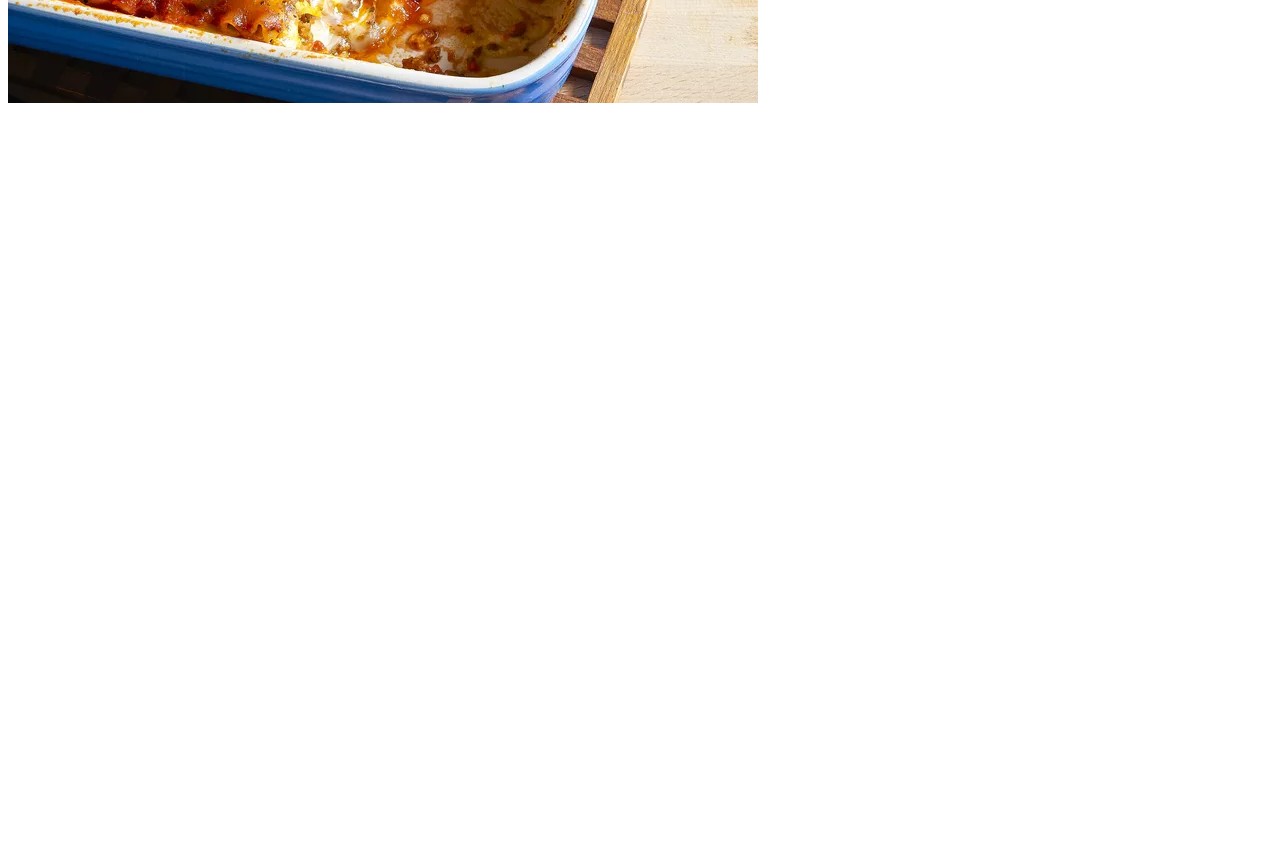
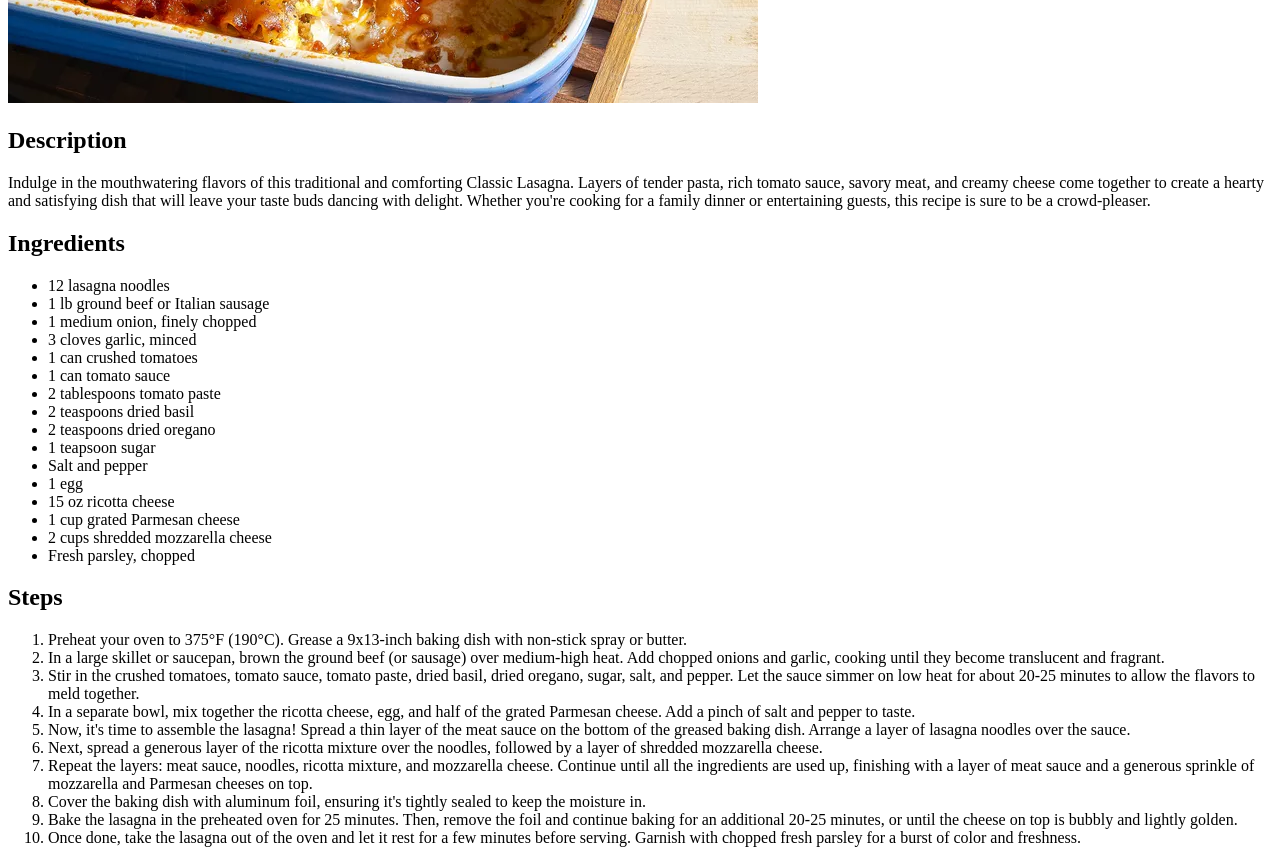
Before and after one commit to wwmanley/odin-recipes, a plain HTML site: page recipes/lasagna.html in a window 1280 px wide. Shown: the part 540-1403 px from the top of the page. Before the commit the page ends 800 px from the top, so only its background shows below. Drawn offline with Linux system fonts and the light colour scheme.

Commit message:
Lasagna page content updated

```diff
--- a/recipes/lasagna.html
+++ b/recipes/lasagna.html
@@ -9,5 +9,40 @@
 <body>
     <h1>Lasagna</h1>
     <img src="../images/lasagna.jpg">
+    <h2>Description</h2>
+    <p>Indulge in the mouthwatering flavors of this traditional and comforting Classic Lasagna. Layers of tender pasta, rich tomato sauce, savory meat, and creamy cheese come together to create a hearty and satisfying dish that will leave your taste buds dancing with delight. Whether you're cooking for a family dinner or entertaining guests, this recipe is sure to be a crowd-pleaser.
+    </p>
+    <h2>Ingredients</h2>
+    <ul>
+        <li>12 lasagna noodles</li>
+        <li>1 lb ground beef or Italian sausage</li>
+        <li>1 medium onion, finely chopped</li>
+        <li>3 cloves garlic, minced</li>
+        <li>1 can crushed tomatoes</li>
+        <li>1 can tomato sauce</li>
+        <li>2 tablespoons tomato paste</li>
+        <li>2 teaspoons dried basil</li>
+        <li>2 teaspoons dried oregano</li>
+        <li>1 teapsoon sugar</li>
+        <li>Salt and pepper</li>
+        <li>1 egg</li>
+        <li>15 oz ricotta cheese</li>
+        <li>1 cup grated Parmesan cheese</li>
+        <li>2 cups shredded mozzarella cheese</li>
+        <li>Fresh parsley, chopped</li>
+    </ul>
+    <h2>Steps</h2>
+    <ol>
+        <li>Preheat your oven to 375°F (190°C). Grease a 9x13-inch baking dish with non-stick spray or butter.</li>
+        <li>In a large skillet or saucepan, brown the ground beef (or sausage) over medium-high heat. Add chopped onions and garlic, cooking until they become translucent and fragrant.</li>
+        <li>Stir in the crushed tomatoes, tomato sauce, tomato paste, dried basil, dried oregano, sugar, salt, and pepper. Let the sauce simmer on low heat for about 20-25 minutes to allow the flavors to meld together.</li>
+        <li>In a separate bowl, mix together the ricotta cheese, egg, and half of the grated Parmesan cheese. Add a pinch of salt and pepper to taste.</li>
+        <li>Now, it's time to assemble the lasagna! Spread a thin layer of the meat sauce on the bottom of the greased baking dish. Arrange a layer of lasagna noodles over the sauce.</li>
+        <li>Next, spread a generous layer of the ricotta mixture over the noodles, followed by a layer of shredded mozzarella cheese.</li>
+        <li>Repeat the layers: meat sauce, noodles, ricotta mixture, and mozzarella cheese. Continue until all the ingredients are used up, finishing with a layer of meat sauce and a generous sprinkle of mozzarella and Parmesan cheeses on top.</li>
+        <li>Cover the baking dish with aluminum foil, ensuring it's tightly sealed to keep the moisture in.</li>
+        <li>Bake the lasagna in the preheated oven for 25 minutes. Then, remove the foil and continue baking for an additional 20-25 minutes, or until the cheese on top is bubbly and lightly golden.</li>
+        <li>Once done, take the lasagna out of the oven and let it rest for a few minutes before serving. Garnish with chopped fresh parsley for a burst of color and freshness.</li>
+    </ol>
 </body>
 </html>
```
